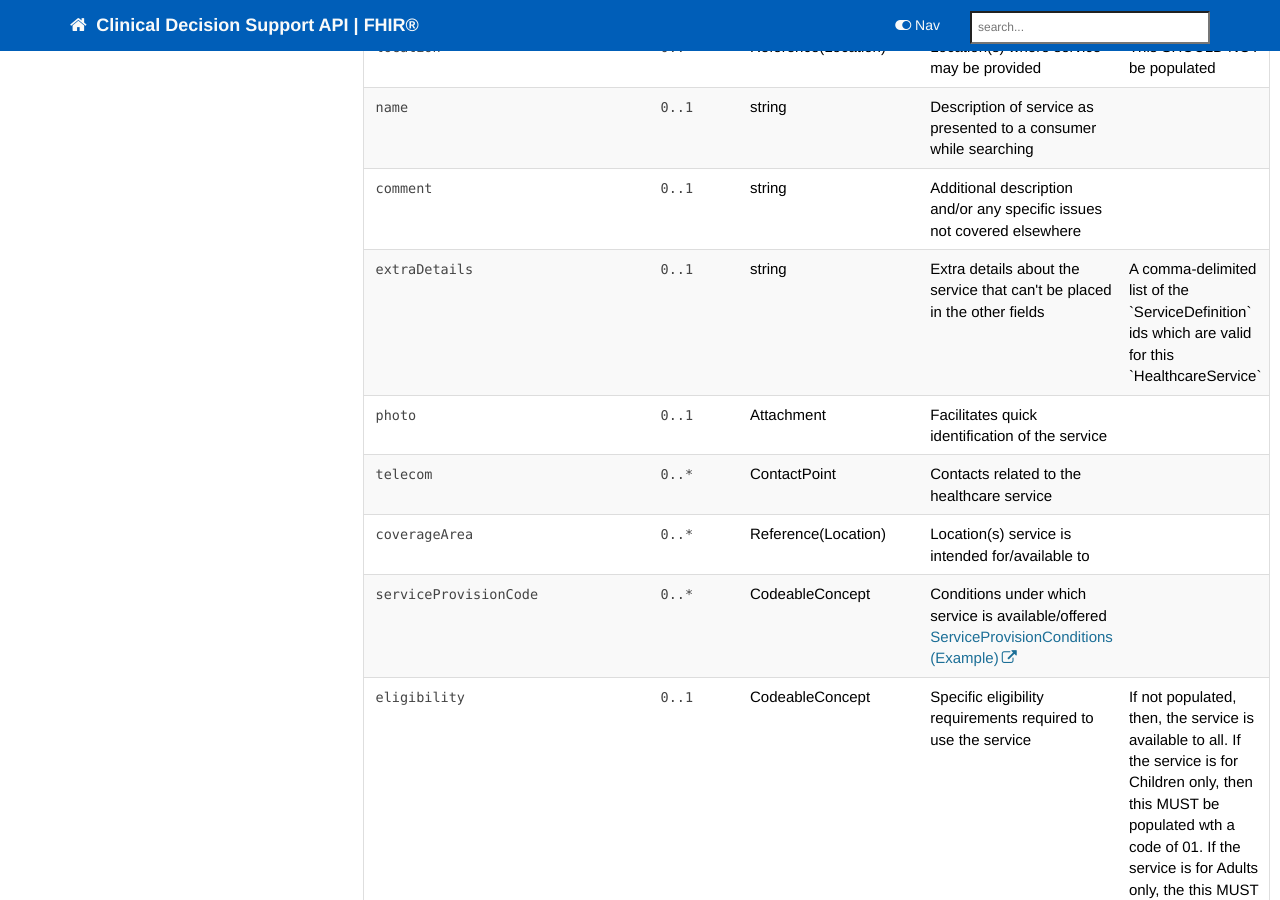
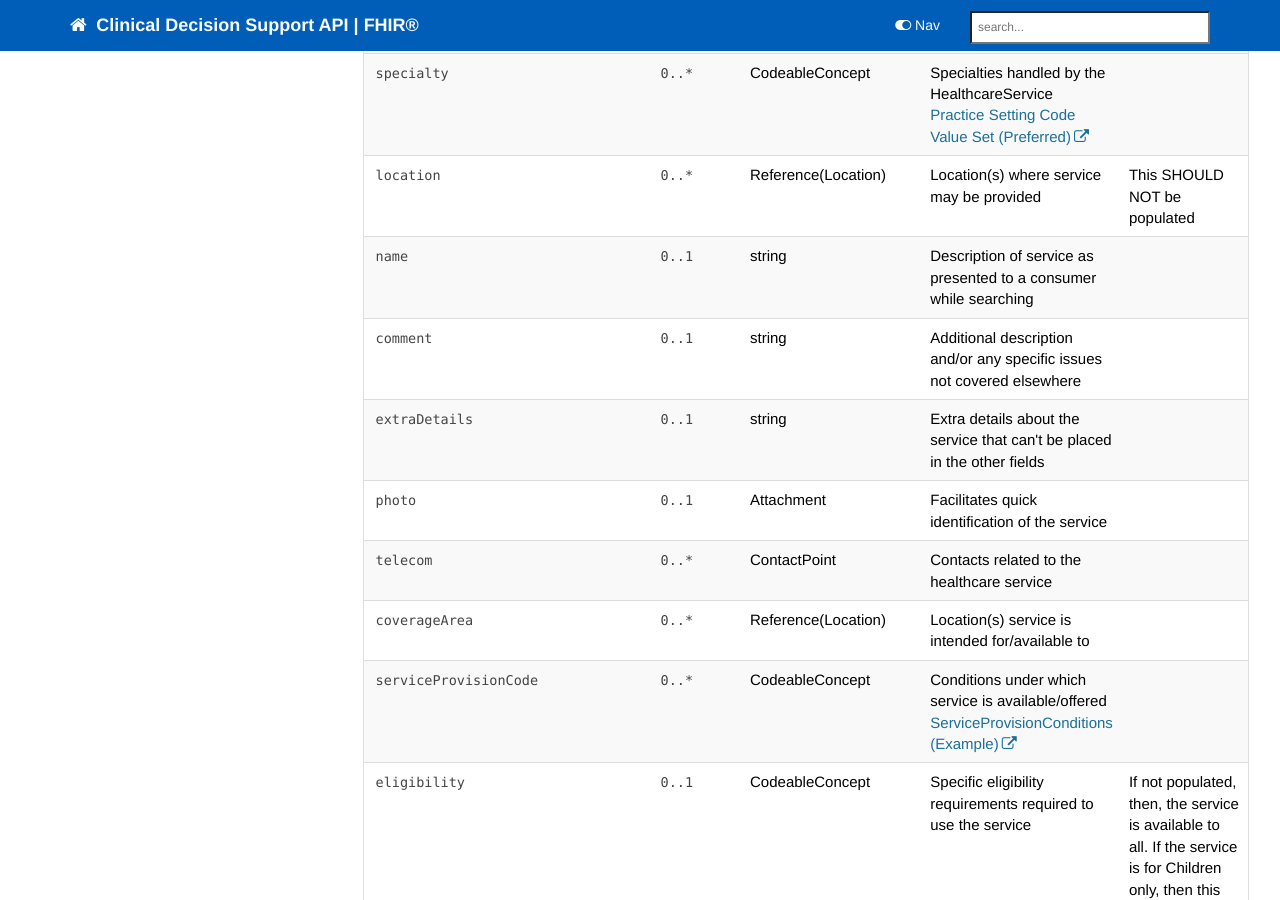
Before and after one commit to nhsconnect/FHIR-CDS, a Jekyll site: the page built from pages/explore/api_healthcare_service_capability.md, in a window 1280 px wide and 900 px high, scrolled down 2243 px. Built offline with Jekyll 4.4.1, drawn with Linux system fonts in a browser that asks for light colours; nearby versions of some CDN libraries; comment, search, counter and statistics services are not loaded; part of the change alters nothing that is shown.

Commit message:
pages/explore/api_healthcare_service_capability.md updated from https://stackedit.io/

```diff
--- a/pages/explore/api_healthcare_service_capability.md
+++ b/pages/explore/api_healthcare_service_capability.md
@@ -160,7 +160,7 @@ SHOULD always be <code  class="highlighter-rouge">true</code>.  This may form pa
 <td><code  class="highlighter-rouge">0..1</code></td>
 <td>string</td>
 <td>Extra details about the service that can't be placed in the other fields</td>
-<td>A comma-delimited list of the `ServiceDefinition` ids which are valid for this `HealthcareService`</td>
+<td></td>
 </tr>
 <tr>
 <td><code  class="highlighter-rouge">photo</code></td>
@@ -312,7 +312,7 @@ SHOULD always be <code  class="highlighter-rouge">true</code>.  This may form pa
 </table>
 
 <!--stackedit_data:
-eyJoaXN0b3J5IjpbLTE3MzY5NjE4LDIwMDQ3NTM2NDEsLTEwNj
-g1ODMwNzIsLTEyMDAzMzAyOCwtODM1OTAxODY5LC00MjUyMzAy
-OTldfQ==
+eyJoaXN0b3J5IjpbLTQxODIxNDY4LC0xNzM2OTYxOCwyMDA0Nz
+UzNjQxLC0xMDY4NTgzMDcyLC0xMjAwMzMwMjgsLTgzNTkwMTg2
+OSwtNDI1MjMwMjk5XX0=
 -->
```
